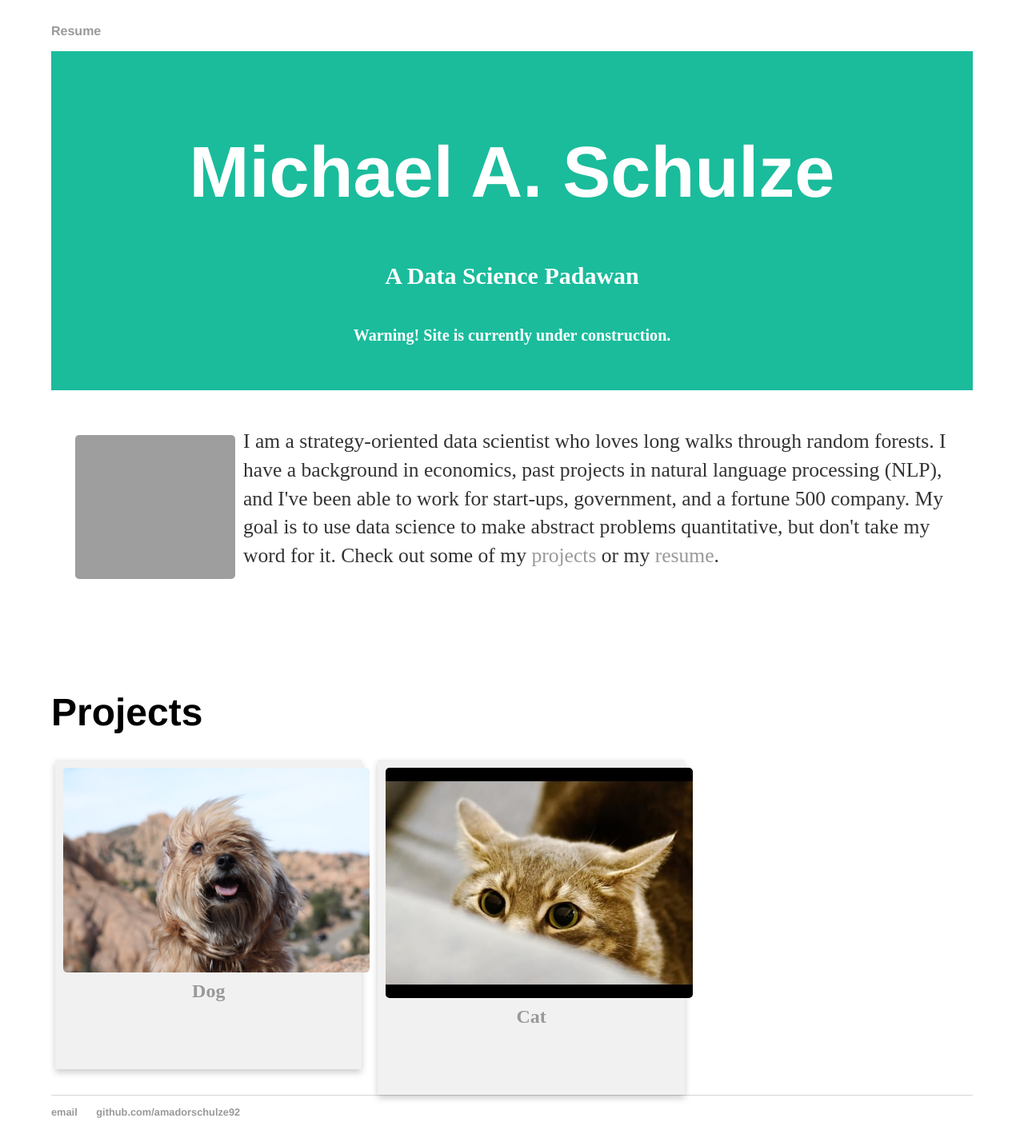
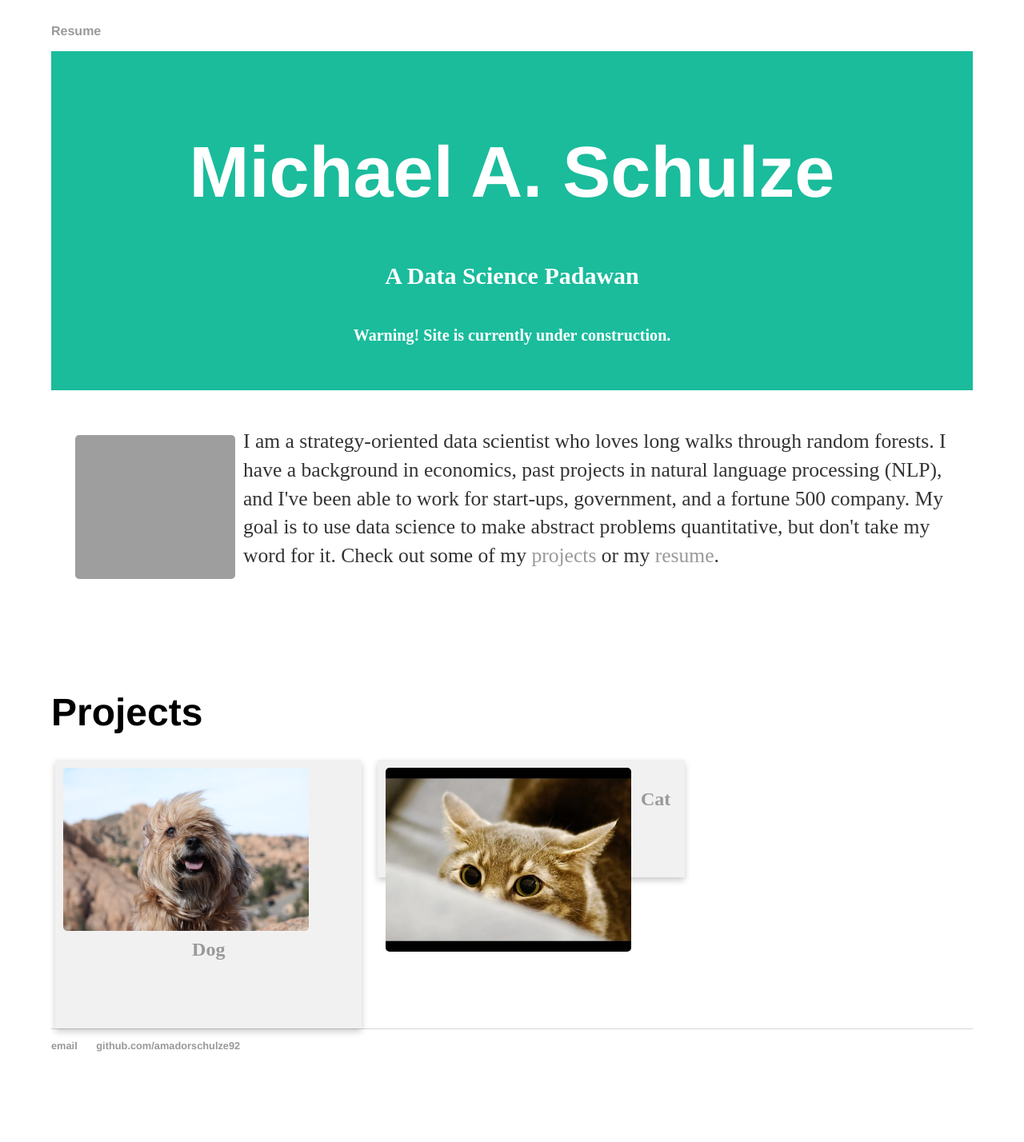
Before and after one commit to amadorschulze92/amadorschulze92.github.io, a Jekyll site: the page built from index.html, in a window 1280 px wide. Shown: the whole page at 80% size. Built offline with Jekyll 4.4.1, drawn with Linux system fonts in a browser that asks for light colours; after the commit the page ends 1345 px from its top, so only the background shows below that; grey boxes are pictures that could not be loaded.

Commit message:
fix card images

```diff
--- a/index.html
+++ b/index.html
@@ -33,7 +33,7 @@
       {% for post in site.posts %}
         <div class="column">
           {% capture new_var %}/assets/images/{{ post.title }}.jpeg{% endcapture %}
-          <img src={{ new_var }} alt={{ post.title }} style="width:100%">
+          <img src={{ new_var }} alt={{ post.title }} style="width:80%">
           <div class="card">
             <a href="{{ post.url }}">
               <h2>{{ post.title }}</h2>
```
